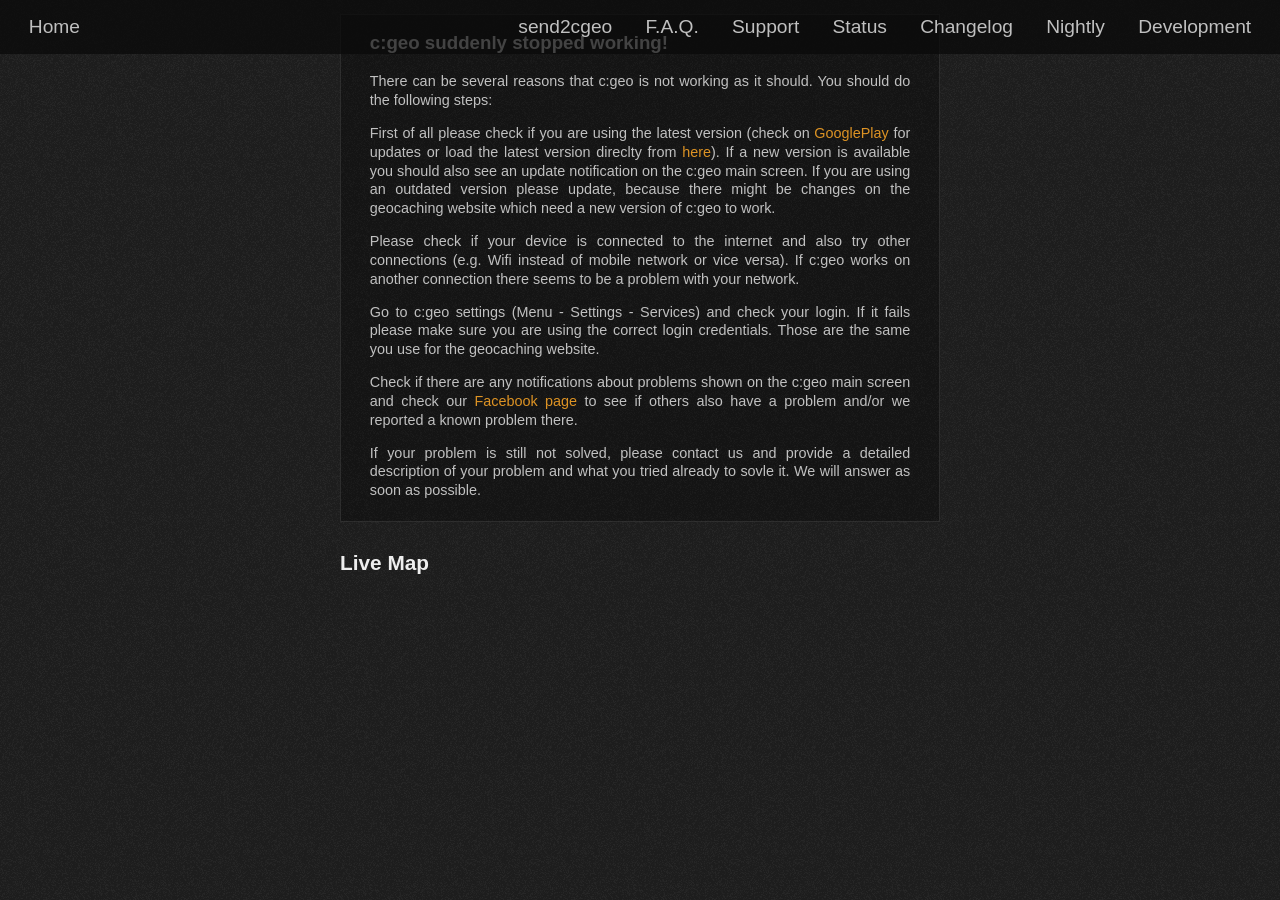
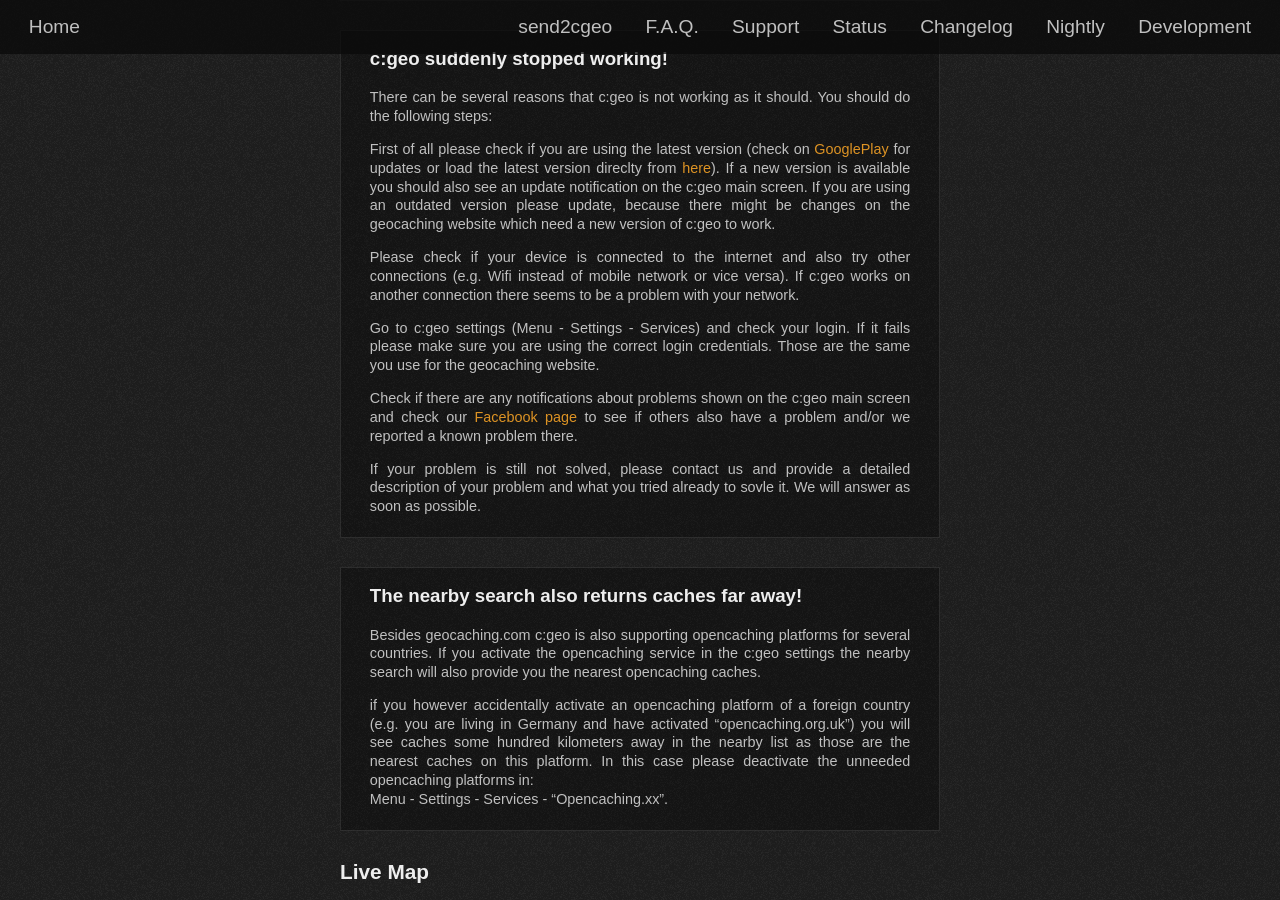
Before and after one commit to cgeo/cgeo.github.io, a Jekyll site: the page built from faq.html, in a window 1280 px wide and 900 px high, scrolled down 11470 px. Built offline with Jekyll 4.4.1, drawn with Linux system fonts in a browser that asks for light colours; some web fonts are replaced; before the commit the page ends 12061 px from its top, so only the background shows below that; some of the changed text lies outside the part shown.

Commit message:
FAQ Caches far away

```diff
--- a/_data/faq.yml
+++ b/_data/faq.yml
@@ -385,5 +385,14 @@
 
             If your problem is still not solved, please contact us and provide a detailed description of your problem and what you tried already to sovle it. We will answer as soon as possible.
 
+      - title: The nearby search also returns caches far away!
+        content: |
+            Besides geocaching.com c:geo is also supporting opencaching platforms for several countries.
+            If you activate the opencaching service in the c:geo settings the nearby search will also provide you the nearest opencaching caches.
+
+            if you however accidentally activate an opencaching platform of a foreign country (e.g. you are living in Germany and have activated "opencaching.org.uk") you will see caches some hundred kilometers away in the nearby list as those are the nearest caches on this platform.
+            In this case please deactivate the unneeded opencaching platforms in: \\
+            Menu - Settings - Services - "Opencaching.xx".
+
 - title: Live Map
   items:
```
